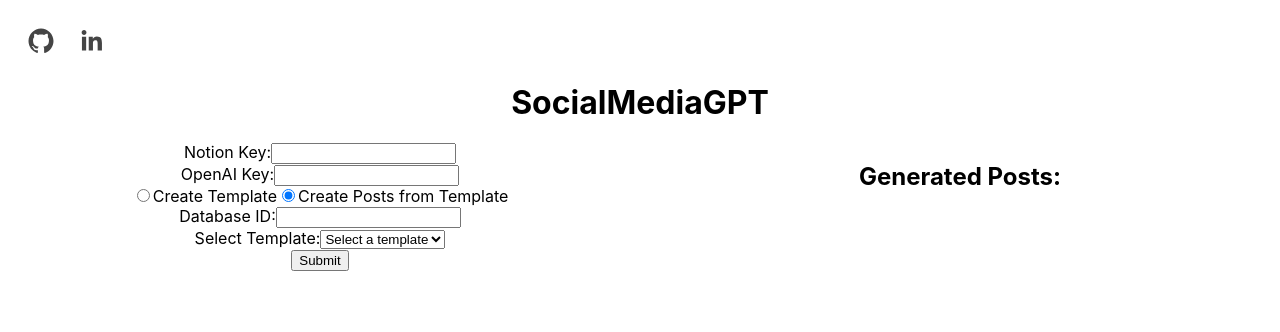
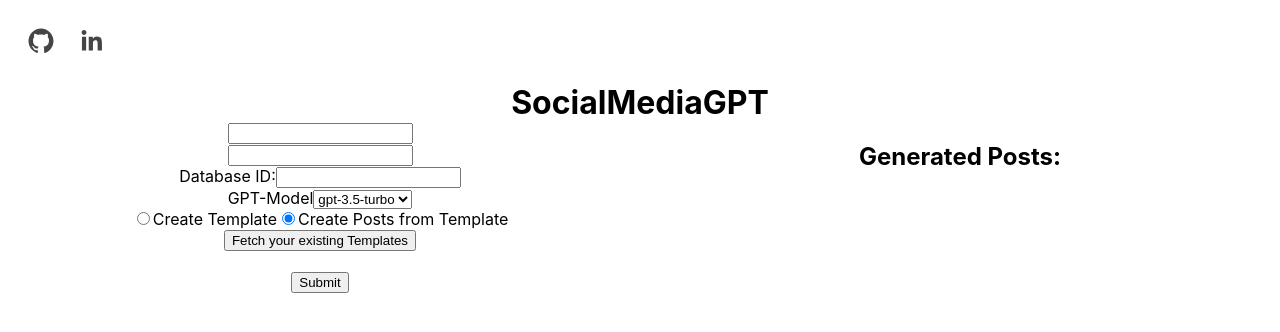
Before and after one commit to baniasbaabe/SocialMediaGPT, a React (Create React App) app in the folder frontend/: page / in a window 1280 px wide. Shown: the top 332 px of the page. Built offline with nearby package versions, Linux system fonts and the light colour scheme.

Commit message:
Add basic frontend outline with two parts (form and displayed output)

```diff
--- a/frontend/src/components/Navbar/Navbar.jsx
+++ b/frontend/src/components/Navbar/Navbar.jsx
@@ -7,7 +7,7 @@
     <header>
         <div
         className="socialicons-container">
-            <SocialIcon url="https://github.com/baniasbaabe" fgColor='#454545' bgColor='transparent' target="_blank"></SocialIcon>
+            <SocialIcon url="https://github.com/baniasbaabe/SocialMediaGPT" fgColor='#454545' bgColor='transparent' target="_blank"></SocialIcon>
             <SocialIcon url="https://www.linkedin.com/in/banias/" fgColor='#454545' bgColor='transparent' target="_blank"></SocialIcon>
         </div>
     </header>
--- a/frontend/src/components/NotionForm/NotionForm.jsx
+++ b/frontend/src/components/NotionForm/NotionForm.jsx
@@ -1,73 +1,97 @@
 import React, { useState, useEffect } from 'react';
 import axios from 'axios';
 
-const YourComponent = () => {
+import { useForm } from "react-hook-form";
+import './notionform.css'
+
+function NotionForm() {
     const [notionKey, setNotionKey] = useState('');
     const [openaiKey, setOpenaiKey] = useState('');
     const [createTemplate, setCreateTemplate] = useState(false);
     const [databaseId, setDatabaseId] = useState('');
-  const [templates, setTemplates] = useState([]);
+    const [templates, setTemplates] = useState({ count: 0, data: [] })
     const [selectedTemplate, setSelectedTemplate] = useState('');
     const [generatedPosts, setGeneratedPosts] = useState([]);
     const [submittedData, setSubmittedData] = useState(null);
+    const [generatedTemplate, setGeneratedTemplate] = useState({title: '', content: ''});
+    const [isTemplatesFetched, setIsTemplatesFetched] = useState(false)
+    const { register, formState: { errors }, handleSubmit } = useForm();
 
-  useEffect(() => {
+    const handleSubmitInner = async (data) => {
       if (createTemplate) {
-      axios.get('http://localhost:8000/get_templates')
-        .then(response => setTemplates(response.data))
-        .catch(error => console.error('Error fetching templates:', error));
-    }
-  }, [createTemplate]);
-
-  const handleSubmit = async (event) => {
-    event.preventDefault();
-
-    try {
-      if (createTemplate) {
-        // Send data to create template endpoint
-        const response = await axios.post('http://localhost:8000/create_template', {
+        const response = await axios.post('http://localhost:8000/create_template',  {
           notionKey: notionKey,
           openaiKey: openaiKey,
-          text: submittedData,
-        });
-
-        setSubmittedData(response.data); // Update state with the created template
-      } else {
-        // Send data to generate posts endpoint
+          text: data.text,
+          databaseId: databaseId,
+          model: data.model
+        }, { headers: {
+          'Content-Type': 'application/json'
+        }}).then(response => {
+          setGeneratedTemplate(response.data)
+          if (response.data.databaseId) {
+          setDatabaseId(response.data.databaseId);}
+        })
+        .catch(error => alert('Error creating template. Please make sure to input valid Keys (and a valid Database ID). Check, if you have access to GPT-4 (if you selected it)'));
+      }
+      else{
         const response = await axios.post('http://localhost:8000/generate_posts', {
           notionKey: notionKey,
           openaiKey: openaiKey,
           databaseId: databaseId,
-          templateId: selectedTemplate,
-        });
+          templateText: selectedTemplate,
+          model: data.model,
+          numPosts: data.numPosts,
+          topics: data.topics
+        }, { headers: {
+          'Content-Type': 'application/json'
+      }}).then(response => {
+        setGeneratedPosts(response.data)
+      }).catch(error => alert('Error creating template. Please make sure to input valid Keys and a valid Database ID. Check, if you have access to GPT-4 (if you selected it)'));
+      }
+    }
 
-        setGeneratedPosts(response.data); // Update state with the generated posts
+    const handleFetchTemplates = () => {
+      axios.get('http://localhost:8000/get_templates',
+      {params: { notionKey: notionKey, databaseId: databaseId }, headers: {
+        Accept: 'application/json',
+        ContentType: "application/json"
+    }})
+        .then(response => {
+          if (databaseId !== '' && notionKey !== '' && openaiKey !== '') {
+          setTemplates(response.data);
+          setIsTemplatesFetched(true)
         }
-    } catch (error) {
-      console.error('Error submitting data:', error);
+        else {
+          alert('Please enter all the fields (NotionKey, OpenAIKey, DatabaseID).')}
+        })
+        .catch(error => alert(error));
     }
-  };
+
 
   return (
-    <div style={{ display: 'flex' }}>
-      {/* Left Part - Form */}
-      <div style={{ flex: '1', padding: '20px' }}>
-        <form onSubmit={handleSubmit}>
-          {/* Notion and OpenAI Key Inputs */}
+    <div className='row'>
+        <div className='column'>
+        <form id='myform' onSubmit={handleSubmit((data) => handleSubmitInner(data))}>
+        <input type="text" required value={notionKey} onChange={(e) => setNotionKey(e.target.value)}></input>
+          <br></br>
+          <input type="text" required value={openaiKey} onChange={(e) => setOpenaiKey(e.target.value)} />
+          <br></br>
           <label>
-            Notion Key:
-            <input type="text" value={notionKey} onChange={(e) => setNotionKey(e.target.value)} />
+                Database ID:
+                <input type="text" value={databaseId} onChange={(e) => setDatabaseId(e.target.value)} />
               </label>
-          <br />
-          <label>
-            OpenAI Key:
-            <input type="text" value={openaiKey} onChange={(e) => setOpenaiKey(e.target.value)} />
+          <br></br>
+          <label>GPT-Model
+          <select {...register("model")}>
+          <option value="gpt-3.5-turbo">gpt-3.5-turbo</option>
+          <option value="gpt-4">gpt-4</option>
+        </select>
+        <br></br>
         </label>
-          <br />
-
-          {/* Radio Buttons for Create Template or Create Posts from Template */}
           <label>
             <input
+              {...register("createTemplateOrPosts")}
               type="radio"
               name="operation"
               value="createTemplate"
@@ -78,6 +102,7 @@
           </label>
           <label>
             <input
+            {...register("createTemplateOrPosts")}
               type="radio"
               name="operation"
               value="createPosts"
@@ -88,61 +113,65 @@
           </label>
           <br />
 
-          {/* Template Textarea for Create Template */}
           {createTemplate && (
             <label>
               Template Text:
-              <textarea value={submittedData} onChange={(e) => setSubmittedData(e.target.value)} />
+              <textarea {...register("text")} />
             </label>
           )}
 
-          {/* Database ID Input and Template Radio Buttons for Create Posts from Template */}
           {!createTemplate && (
             <>
-              <label>
-                Database ID:
-                <input type="text" value={databaseId} onChange={(e) => setDatabaseId(e.target.value)} />
-              </label>
-              <br />
+            <button type='button' onClick={handleFetchTemplates}>Fetch your existing Templates</button>
+            <br></br>
+              {isTemplatesFetched && (
+                <>
               <label>
                 Select Template:
                 <select value={selectedTemplate} onChange={(e) => setSelectedTemplate(e.target.value)}>
                   <option value="" disabled>Select a template</option>
-                  {templates.map((template) => (
-                    <option key={template.temp1} value={template.data}>{template.data}</option>
+                  {templates.data.map((template) => (
+                    <option key={template.title} value={template.content}>{template.title}</option>
                   ))}
                 </select>
+                <br></br>
+                <label for="numPosts">Quantity (between 1 and 5):</label>
+                <input {...register("numPosts")} type="number" id="numPosts" name="numPosts" min="1" max="5" />
               </label>
-              <br />
+              <br></br>
+              <label>
+                Topics, the posts should be about (separated by comma):
+              <input {...register("topics")} type="text" required></input>
+              </label>
+               </>)}
             </>
           )}
-
-          {/* Submit Button */}
-          <button type="submit">Submit</button>
+        <br></br>
+        <input form='myform' type="submit" />
         </form>
         </div>
-
-      {/* Right Part - Display Results */}
-      <div style={{ flex: '1', padding: '20px' }}>
-        {/* Display Submitted Data or Generated Posts */}
+        <div className='column'>
         {createTemplate ? (
           <div>
             <h2>Created Template:</h2>
-            <pre>{submittedData}</pre>
+            <pre>{generatedTemplate.title}</pre>
+            <pre>{generatedTemplate.post}</pre>
           </div>
         ) : (
           <div>
             <h2>Generated Posts:</h2>
+            {/* Check if selectedTemplate is not empty, if not then print it our */}
+            {selectedTemplate && <pre>Selected Template: {selectedTemplate}</pre>}
             <ul>
               {generatedPosts.map((post, index) => (
-                <li key={index}>{post}</li>
+                <li key={index}>{post.post}</li>
               ))}
             </ul>
           </div>
         )}
         </div>
     </div>
-  );
-};
+  )
+}
 
-export default YourComponent;
+export default NotionForm
--- /dev/null
+++ b/frontend/src/components/NotionForm/notionform.css
@@ -0,0 +1,17 @@
+/* styles.css */
+
+.column {
+    float: left;
+    width: 50%;
+  }
+
+  /* Clear floats after the columns */
+  .row:after {
+    content: "";
+    display: table;
+    clear: both;
+  }
+
+  textarea {
+    resize: none;
+      }
```
Also changed, not shown: frontend/package.json (+6 -1 lines), frontend/src/App.js (line endings or trailing spaces), frontend/src/components/Hero/Hero.jsx (line endings or trailing spaces), frontend/src/components/Hero/hero.css (line endings or trailing spaces), frontend/src/components/Navbar/navbar.css (line endings or trailing spaces), frontend/src/logo.svg, 1 other file (tests, documents, lock files or other folders). Lines whose indentation alone changed are shown as unchanged.
